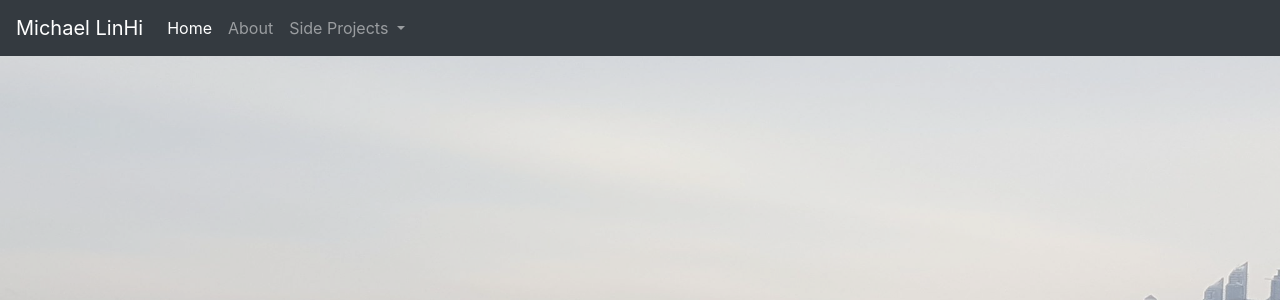
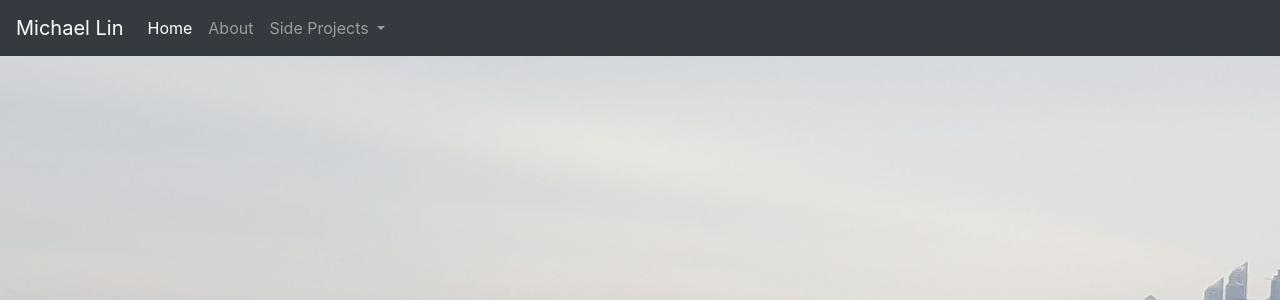
Before and after one commit to MichaelJonathanLin/MichaelJonathanLin.github.io, a PHP site: page / in a window 1280 px wide. Shown: the top 300 px of the page. Run offline with PHP 8.4, Linux system fonts and the light colour scheme; some libraries are stand-ins or nearby versions.

Commit message:
deleted the php code

```diff
--- a/index.php
+++ b/index.php
@@ -24,7 +24,7 @@
   </head>
   <body>
     <nav class="navbar navbar-expand-lg navbar-dark bg-dark" style="position:fixed; width: 100%; z-index:10;">
-      <a class="navbar-brand" href="#">Michael Lin<? echo "Hi";?></a>
+      <a class="navbar-brand" href="#">Michael Lin</a>
       <button class="navbar-toggler" type="button" data-toggle="collapse" data-target="#navbarSupportedContent" aria-controls="navbarSupportedContent" aria-expanded="false" aria-label="Toggle navigation">
         <span class="navbar-toggler-icon"></span>
       </button>
@@ -43,6 +43,7 @@
             </a>
             <div class="dropdown-menu" aria-labelledby="navbarDropdown">
               <a class="dropdown-item" href="Breakout.html">Breakout Game</a>
+              <a class="dropdown-item" href="MikesDrumKit.html">Drumkit</a>
               <a class="dropdown-item disabled" href="#">Pushup Counter App</a>
           </li>
         </ul>
```
